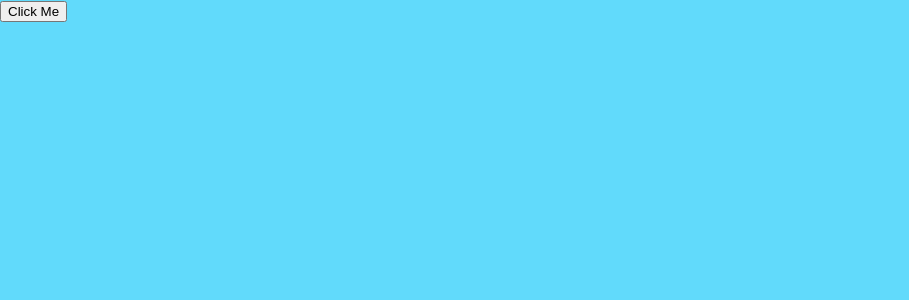
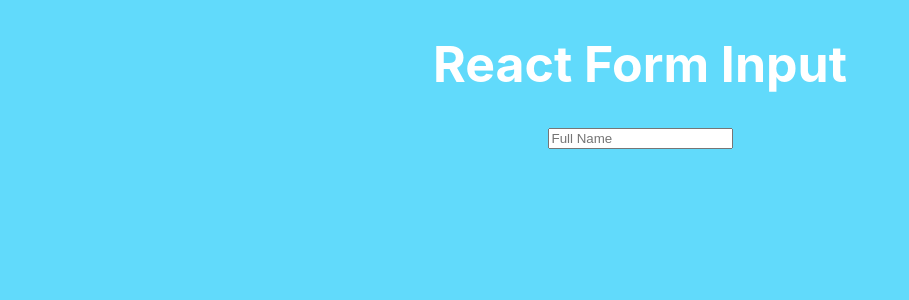
Before and after one commit to mujahidraaz/React-Tutorials, a React (Create React App) app: page / in a window 1280 px wide. Shown: the top 300 px of the page, without its empty margins (0-909 px from the left). Built offline with nearby package versions, Linux system fonts and the light colour scheme.

Commit message:
change input field value

```diff
--- a/src/App.js
+++ b/src/App.js
@@ -1,10 +1,23 @@
 import logo from './logo.svg';
 import './App.css';
+import { useState } from 'react';
 
 function App() {
+
+  const [data, setData] = useState('React Form Input')
+
+  function onChange(val) {
+    // console.log(val.target.value)
+    setData(val.target.value)
+
+
+  }
+
   return (
     <div className="App">
-      <h1>Hello World!</h1>
+      <h1>{data}</h1>
+      <input placeholder='Full Name' onChange={onChange}/>
+
     </div>
   );
 }
--- a/src/index.css
+++ b/src/index.css
@@ -14,3 +14,7 @@ code {
   font-family: source-code-pro, Menlo, Monaco, Consolas, 'Courier New',
     monospace;
 }
+h1 {
+  color: white;
+  font-size: 50px;;
+}
--- a/src/index.js
+++ b/src/index.js
@@ -1,11 +1,11 @@
 import React from 'react';
 import ReactDOM from 'react-dom/client';
 import './index.css';
-import Home from './Home'
+import App from './App'
 import reportWebVitals from './reportWebVitals';
 const root = ReactDOM.createRoot(document.getElementById('root'));
 root.render(
   <React.StrictMode>
-    <Home />
+    <App />
   </React.StrictMode>
 );
```
